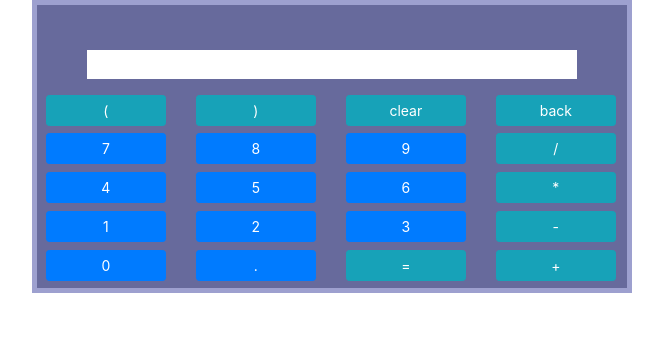
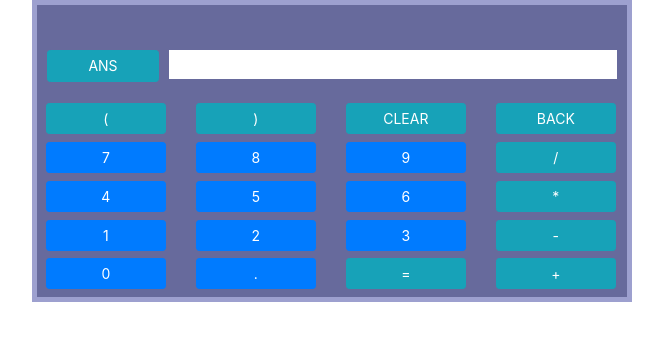
Before and after one commit to pmatchett/SENG513A2, a plain HTML site: page index.html in a window 1280 px wide. Shown: the whole page, without its empty margins (308-971 px from the left). Drawn offline with nearby package versions, Linux system fonts and the light colour scheme.

Commit message:
added the ans button

```diff
--- a/Calc.css
+++ b/Calc.css
@@ -16,14 +16,26 @@
   color: white;
 }
 
+#in{
+  display: flex;
+  flex-flow: row wrap;
+}
+
 #input{
   text-align: right;
   font-size: 1.5rem;
   background-color: white;
-  width: 83%;
-  margin-left: auto;
-  margin-right: auto;
+  margin-left: 10px;
+  margin-right: 10px;
   min-height: 1.8rem;
+  flex: 4 1 60%;
+}
+
+#ans{
+  flex: 1 4 15%;
+  margin-left: 10px;
+  min-height: 1.8rem;
+  max-height: 2rem;
 }
 
 #buttons{
--- a/Calc.js
+++ b/Calc.js
@@ -17,6 +17,7 @@ $(document).ready(function(){
   $("#add").click(addToOut.bind(this, '+'));
   $("#sub").click(addToOut.bind(this, '-'));
   $("#divide").click(addToOut.bind(this, '/'));
+  $("#ans").click(addToOut.bind(this, 'ANS'));
   //assgning the event handler for the = button
   $("#equal").click(equalHandler());
   //assigning the event handler for the clear button
@@ -38,6 +39,8 @@ function equalHandler(){
   let previousResult;
   return function(){
     let formula = input.innerHTML;
+    //replacing the string ans with the actual previous result
+    formula = formula.replace(/ANS/g, previousResult);
     if(formula.charAt(0)==='+' || formula.charAt(0)==='-' || formula.charAt(0)==='*' || formula.charAt(0)==='/'){
       if(previousResult !== undefined){
         formula = previousResult + formula;
@@ -52,7 +55,7 @@ function equalHandler(){
       result = "Error";
     }
     $("#output").text(formula + " = " +result);
-    input.innerHTML=result;
+    input.innerHTML="";
   }
 }
 
--- a/index.html
+++ b/index.html
@@ -11,13 +11,16 @@
     <div id="calculator">
       <div id='result'>
         <p id='output'></p>
-        <p id='input'></p>
+        <div id = "in">
+          <button type="button" class="btn btn-info btn-sm" id='ans'>ANS</button>
+          <p id='input'></p>
+        </div>
       </div>
       <div id="buttons">
         <button type="button" class="btn btn-info btn-sm" id='left'>(</button>
         <button type="button" class="btn btn-info btn-sm" id='right'>)</button>
-        <button type="button" class="btn btn-info btn-sm" id='clear'>clear</button>
-        <button type="button" class="btn btn-info btn-sm" id='back'>back</button>
+        <button type="button" class="btn btn-info btn-sm" id='clear'>CLEAR</button>
+        <button type="button" class="btn btn-info btn-sm" id='back'>BACK</button>
         <button type="button" class="btn btn-primary btn-sm" id='7'>7</button>
         <button type="button" class="btn btn-primary btn-sm" id='8'>8</button>
         <button type="button" class="btn btn-primary btn-sm" id='9'>9</button>
```
